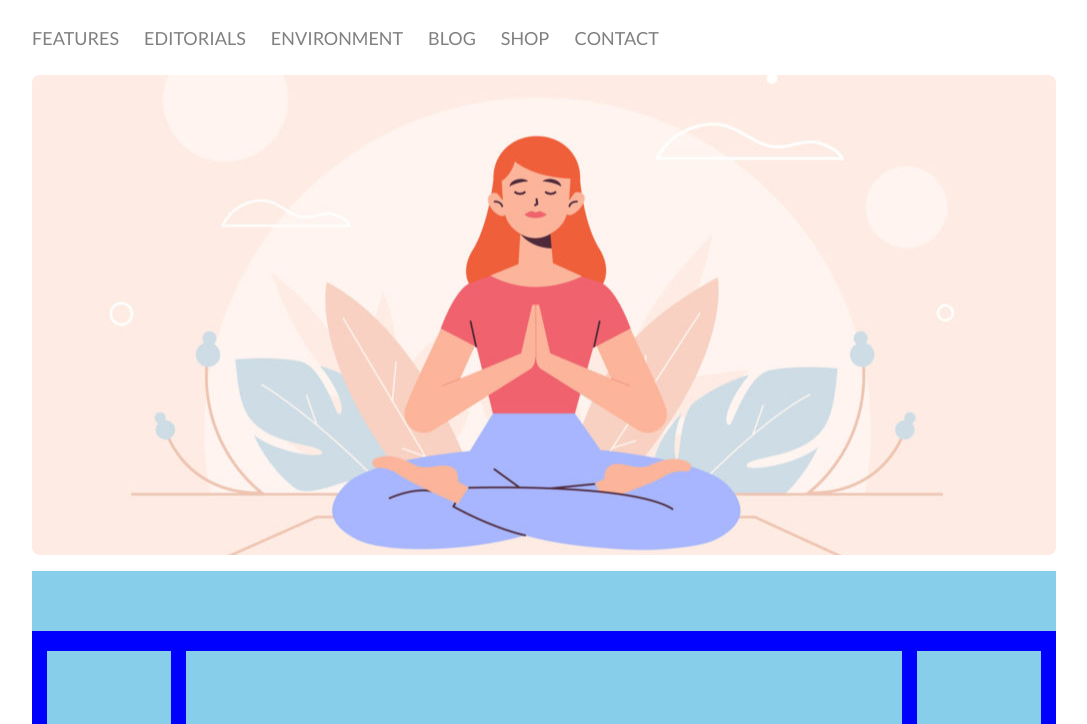
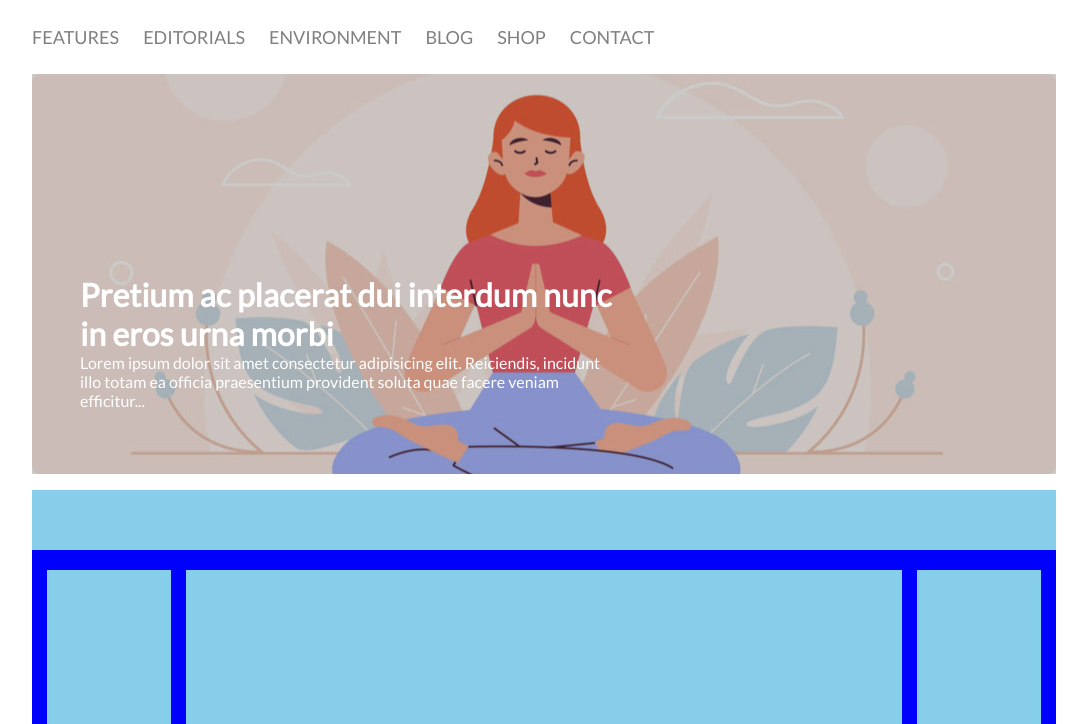
Before and after one commit to antonrugg/htmlcss-wp, a plain HTML site: page index.html in a window 1280 px wide. Shown: the part 76-800 px from the top of the page, without its empty margins (96-1183 px from the left). Drawn offline with Linux system fonts and the light colour scheme.

Commit message:
main banner - layer - text

```diff
--- a/css/style.css
+++ b/css/style.css
@@ -2,20 +2,18 @@
     box-sizing: border-box;
     margin: 0;
     padding: 0;
+    font-family: 'Lato', sans-serif;
 }
 
 .container{
     height: 100%;
     width: 100%;
     margin: auto;
-    /* border: 2px dashed red; */
 }
 
 nav{
     width: 80%;
-    /* height: 10vh; */
     margin: auto;
-    /* background-color: palevioletred; */
     margin-top: 1rem;
     margin-bottom: 1rem;
 }
@@ -38,13 +36,12 @@ ul > li{
     color: gray;
     text-transform: uppercase;
     font-weight: 400;
-    font-family: 'Lato', sans-serif;
     font-size: 18px;
 }
 
 main{
     width: 80%;
-    height: 60vh;
+    height: 50vh;
     margin: auto;
     background-image: url("../imgs/banner.jpg");
     background-repeat: no-repeat;
@@ -52,12 +49,23 @@ main{
     background-position: center;
     margin-bottom: 1rem;
     border-radius: 0.5rem;
+    position: relative;
 }
 
-/* #banner-main-img{
+.layer{
+    background-color: rgba(0,0,0,0.2);
+    height: 100%;
     width: 100%;
-    height: 600px;
-} */
+}
+
+.banner-text{
+    width: 53%;
+    position: absolute;
+    bottom: 4rem;
+    left: 3rem;
+    color: white;
+    font-weight: 400;
+}
 
 
 header{
@@ -70,7 +78,6 @@ header{
 
 .sub-container{
     width: 80%;
-    /* border: 2px dashed green; */
     height: 70vh;
     margin: auto;
     margin-bottom: 0.4rem;
--- a/index.html
+++ b/index.html
@@ -27,7 +27,12 @@
         </nav>
 
         <main>
-            <!-- <img id="banner-main-img" src=".//imgs/banner.jpg" alt="meditation main banner"> -->
+            <div class="layer">
+                <div class="banner-text">
+                    <h1>Pretium ac placerat dui interdum nunc in eros urna morbi</h1>
+                    <p>Lorem ipsum dolor sit amet consectetur adipisicing elit. Reiciendis, incidunt illo totam ea officia praesentium provident soluta quae facere veniam efficitur...</p>
+                </div>
+            </div>
         </main>
 
         <header></header>
```
